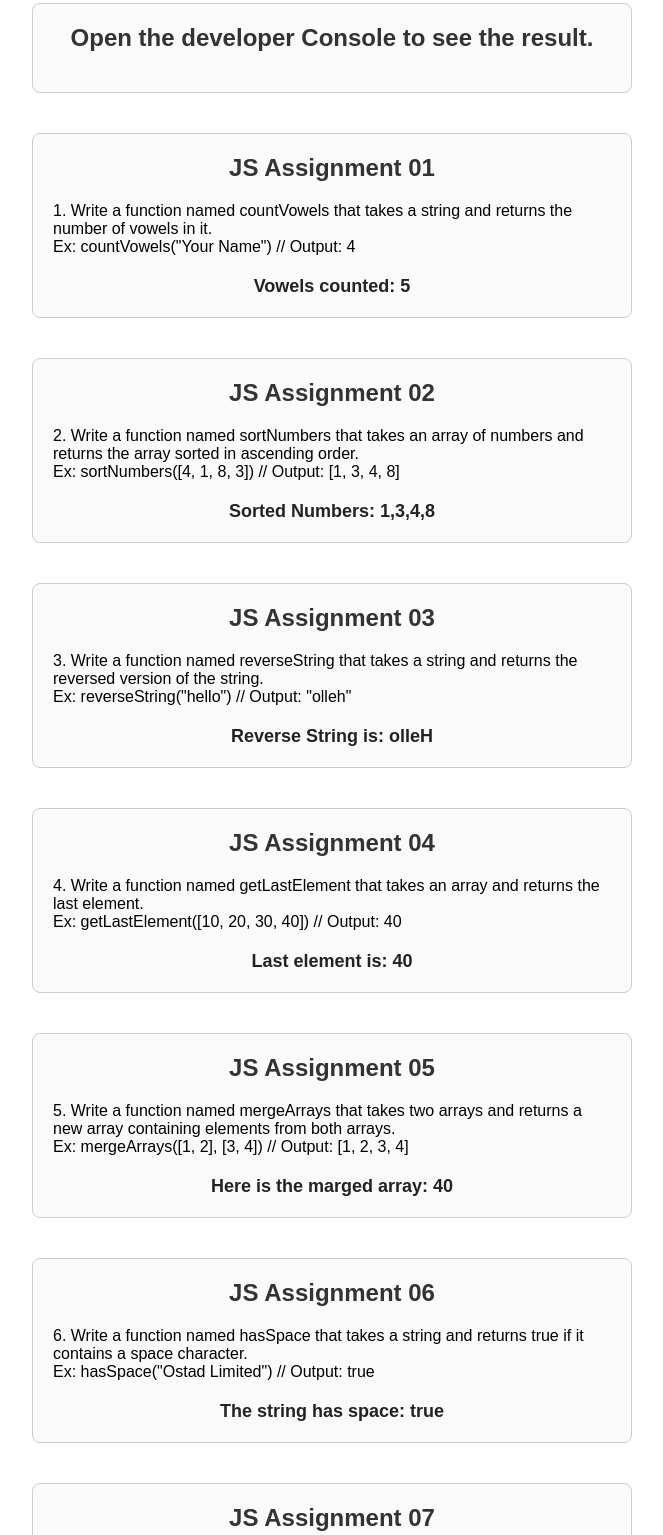
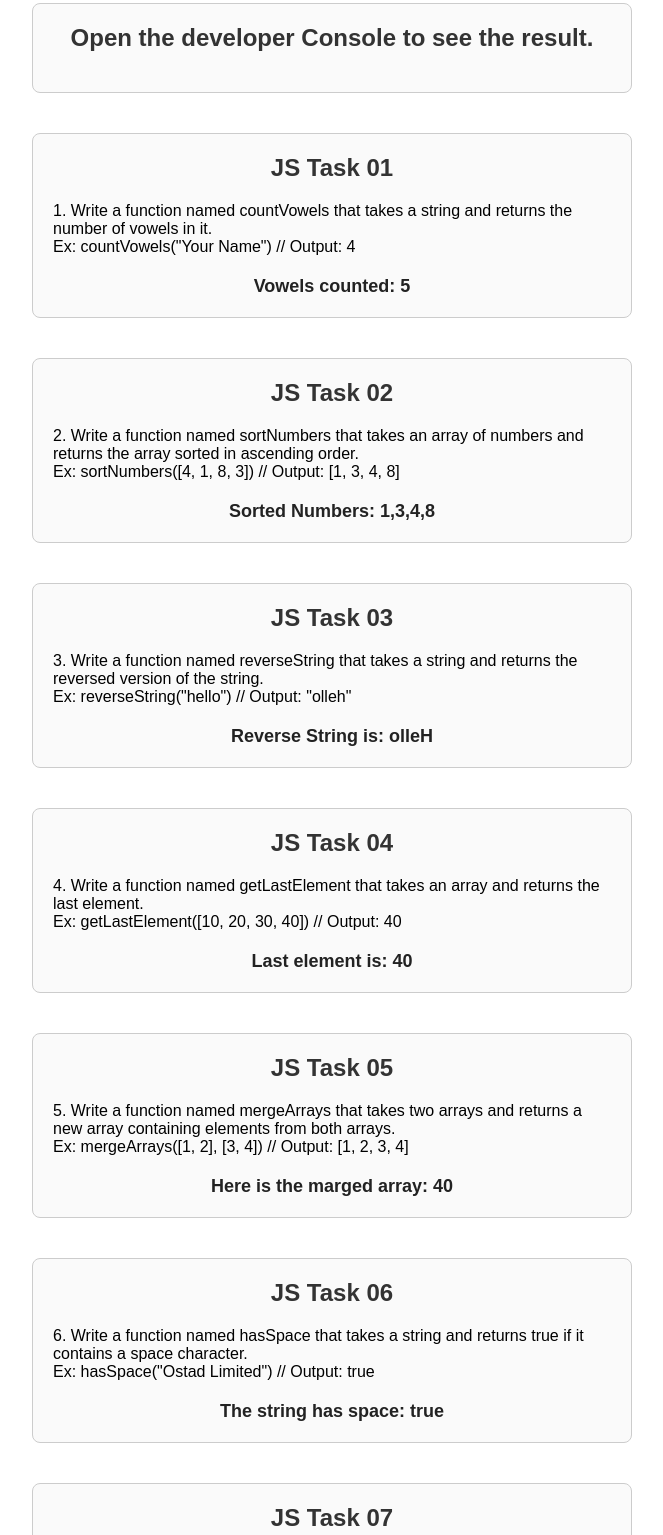
Before and after one commit to khandakershahi/assignment-10, a plain HTML site: page index.html in a window 1280 px wide. Shown: the part 37-1572 px from the top of the page, without its empty margins (308-971 px from the left). Drawn offline with Linux system fonts and the light colour scheme.

Commit message:
html file edit

```diff
--- a/index.html
+++ b/index.html
@@ -24,7 +24,7 @@
         <div class="container">
             <div class="block">
                 <div class="block-element">
-                    <h1>JS Assignment 01</h1>
+                    <h1>JS Task 01</h1>
                     <p>1.  Write a function named countVowels that takes a string and returns the number of vowels in it.<br>
 
                     Ex: countVowels("Your Name")  // Output: 4
@@ -39,7 +39,7 @@
         <div class="container">
             <div class="block">
                 <div class="block-element">
-                    <h1>JS Assignment 02</h1>
+                    <h1>JS Task 02</h1>
                     <p>2. Write a function named sortNumbers that takes an array of numbers and returns the array sorted in ascending order.<br>
 
                          Ex: sortNumbers([4, 1, 8, 3])  // Output: [1, 3, 4, 8]
@@ -55,7 +55,7 @@
         <div class="container">
             <div class="block">
                 <div class="block-element">
-                    <h1>JS Assignment 03</h1>
+                    <h1>JS Task 03</h1>
                     <p>3. Write a function named reverseString that takes a string and returns the reversed version of the string.<br>
 
                      Ex: reverseString("hello")  // Output: "olleh"
@@ -72,7 +72,7 @@
         <div class="container">
             <div class="block">
                 <div class="block-element">
-                    <h1>JS Assignment 04</h1>
+                    <h1>JS Task 04</h1>
                     <p>4. Write a function named getLastElement that takes an array and returns the last element.<br>
 
                     Ex: getLastElement([10, 20, 30, 40])  // Output: 40
@@ -88,7 +88,7 @@
         <div class="container">
             <div class="block">
                 <div class="block-element">
-                    <h1>JS Assignment 05</h1>
+                    <h1>JS Task 05</h1>
                     <p>5. Write a function named mergeArrays that takes two arrays and returns a new array containing elements from both arrays.<br>
 
                         Ex: mergeArrays([1, 2], [3, 4])  // Output: [1, 2, 3, 4]
@@ -104,7 +104,7 @@
         <div class="container">
             <div class="block">
                 <div class="block-element">
-                    <h1>JS Assignment 06</h1>
+                    <h1>JS Task 06</h1>
                     <p>6. Write a function named hasSpace that takes a string and returns true if it contains a space character.<br>
 
                         Ex: hasSpace("Ostad Limited")  // Output: true
@@ -120,7 +120,7 @@
         <div class="container">
             <div class="block">
                 <div class="block-element">
-                    <h1>JS Assignment 07</h1>
+                    <h1>JS Task 07</h1>
                     <p>7. Write a function named isEmptyString that takes a string and returns true if the string is empty, otherwise false.<br>
 
                         Ex: isEmptyString("")  // Output: true,
@@ -138,7 +138,7 @@
         <div class="container">
             <div class="block">
                 <div class="block-element">
-                    <h1>JS Assignment 08</h1>
+                    <h1>JS Task 08</h1>
                     <p>8. Write a function removeNegativeNumbers(arr) that removes all negative numbers from the array.
                         <br>
                         Ex: removeNegativeNumbers([-5, 2, -1, 6, 0]) // Output: [2, 6, 0]
```
